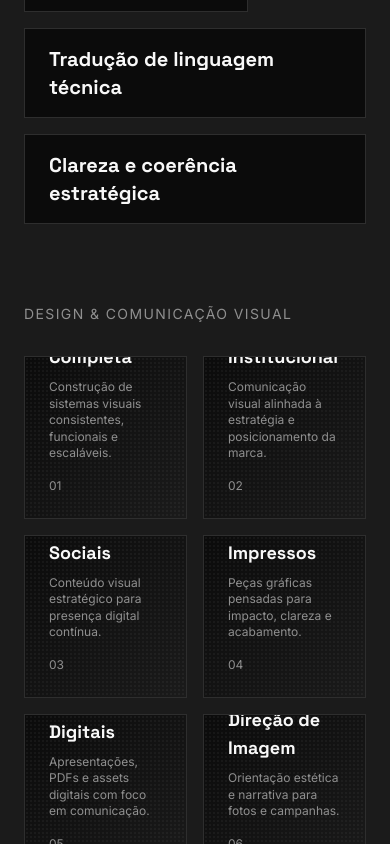
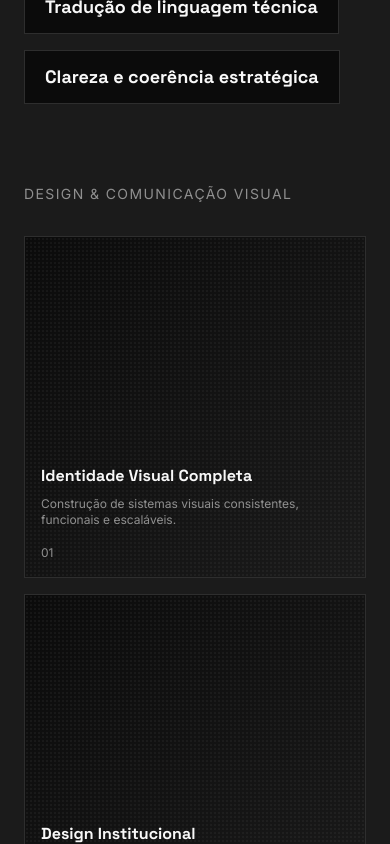
Before and after one commit to caiquenaimi/portifolio-Bryan-Hansel, a Next.js app: page / in a window 390 px wide. Shown: the part 3060-3904 px from the top of the page. Built offline with nearby package versions, Linux system fonts and the light colour scheme.

Commit message:
ajusta o layout e a apresentação do componente Skills, melhorando a responsividade e a legibilidade

```diff
--- a/components/skills.tsx
+++ b/components/skills.tsx
@@ -83,6 +83,7 @@ export function Skills() {
               <span>Skills & Ferramentas</span>
               <span className="w-8 h-px bg-accent" />
             </div>
+
             <h2 className="font-[family-name:var(--font-heading)] text-5xl md:text-7xl lg:text-8xl font-bold tracking-tight">
               O que eu
               <br />
@@ -95,6 +96,7 @@ export function Skills() {
             <h3 className="text-sm tracking-widest uppercase text-muted-foreground">
               Estratégia & Branding
             </h3>
+
             <div className="flex flex-wrap gap-4">
               {strategicSkills.map((skill, index) => (
                 <motion.div
@@ -104,7 +106,11 @@ export function Skills() {
                   transition={{ duration: 0.4, delay: index * 0.05 }}
                   viewport={{ once: true }}
                   whileHover={{ scale: 1.05, backgroundColor: "var(--accent)" }}
-                  className="px-6 py-4 border border-border bg-background text-foreground font-[family-name:var(--font-heading)] text-xl md:text-2xl font-bold transition-colors hover:text-accent-foreground"
+                  className="px-5 py-3 sm:px-6 sm:py-4
+                  border border-border bg-background text-foreground
+                  font-[family-name:var(--font-heading)]
+                  text-lg sm:text-xl md:text-2xl font-bold
+                  transition-colors hover:text-accent-foreground"
                 >
                   {skill}
                 </motion.div>
@@ -118,7 +124,8 @@ export function Skills() {
               Design & Comunicação Visual
             </h3>
 
-            <div className="grid grid-cols-2 md:grid-cols-4 gap-4">
+            {/* GRID CORRIGIDO */}
+            <div className="grid grid-cols-1 sm:grid-cols-2 lg:grid-cols-4 gap-4">
               {creativeSkills.map((skill, index) => (
                 <motion.div
                   key={skill.title}
@@ -127,7 +134,10 @@ export function Skills() {
                   transition={{ duration: 0.4, delay: index * 0.05 }}
                   viewport={{ once: true }}
                   whileHover={{ y: -8 }}
-                  className="group relative aspect-square border border-border p-6 flex flex-col justify-end overflow-hidden
+                  className="group relative aspect-square
+                  border border-border
+                  p-4 sm:p-5 lg:p-6
+                  flex flex-col justify-end overflow-hidden
                   bg-gradient-to-br from-background to-secondary"
                 >
                   {/* textura sutil */}
@@ -143,11 +153,15 @@ export function Skills() {
                   {/* overlay accent */}
                   <div className="absolute inset-0 bg-accent opacity-0 group-hover:opacity-100 transition-opacity duration-300" />
 
-                  <span className="relative z-10 font-[family-name:var(--font-heading)] text-lg md:text-xl font-bold group-hover:text-accent-foreground transition-colors">
+                  <span className="relative z-10 font-[family-name:var(--font-heading)] text-base sm:text-lg md:text-xl font-bold group-hover:text-accent-foreground transition-colors">
                     {skill.title}
                   </span>
 
-                  <p className="relative z-10 text-xs text-muted-foreground mt-2 leading-snug group-hover:text-accent-foreground/80 transition-colors">
+                  <p
+                    className="relative z-10 text-xs text-muted-foreground mt-2 leading-snug
+                    line-clamp-3 sm:line-clamp-none
+                    group-hover:text-accent-foreground/80 transition-colors"
+                  >
                     {skill.desc}
                   </p>
 
@@ -164,6 +178,7 @@ export function Skills() {
             <h3 className="text-sm tracking-widest uppercase text-muted-foreground">
               Ferramentas & Plataformas
             </h3>
+
             <div className="relative overflow-hidden py-4">
               <motion.div
                 animate={{ x: [0, -1000] }}
@@ -177,9 +192,9 @@ export function Skills() {
                 {[...softwares, ...softwares].map((software, index) => (
                   <div
                     key={`${software.name}-${index}`}
-                    className="flex items-center gap-4 px-8 py-4 bg-background border border-border"
+                    className="flex items-center gap-4 px-6 py-4 bg-background border border-border"
                   >
-                    <span className="font-[family-name:var(--font-heading)] text-2xl md:text-3xl font-bold">
+                    <span className="font-[family-name:var(--font-heading)] text-xl md:text-3xl font-bold">
                       {software.name}
                     </span>
                     <span className="text-xs text-muted-foreground uppercase tracking-wider">
```
